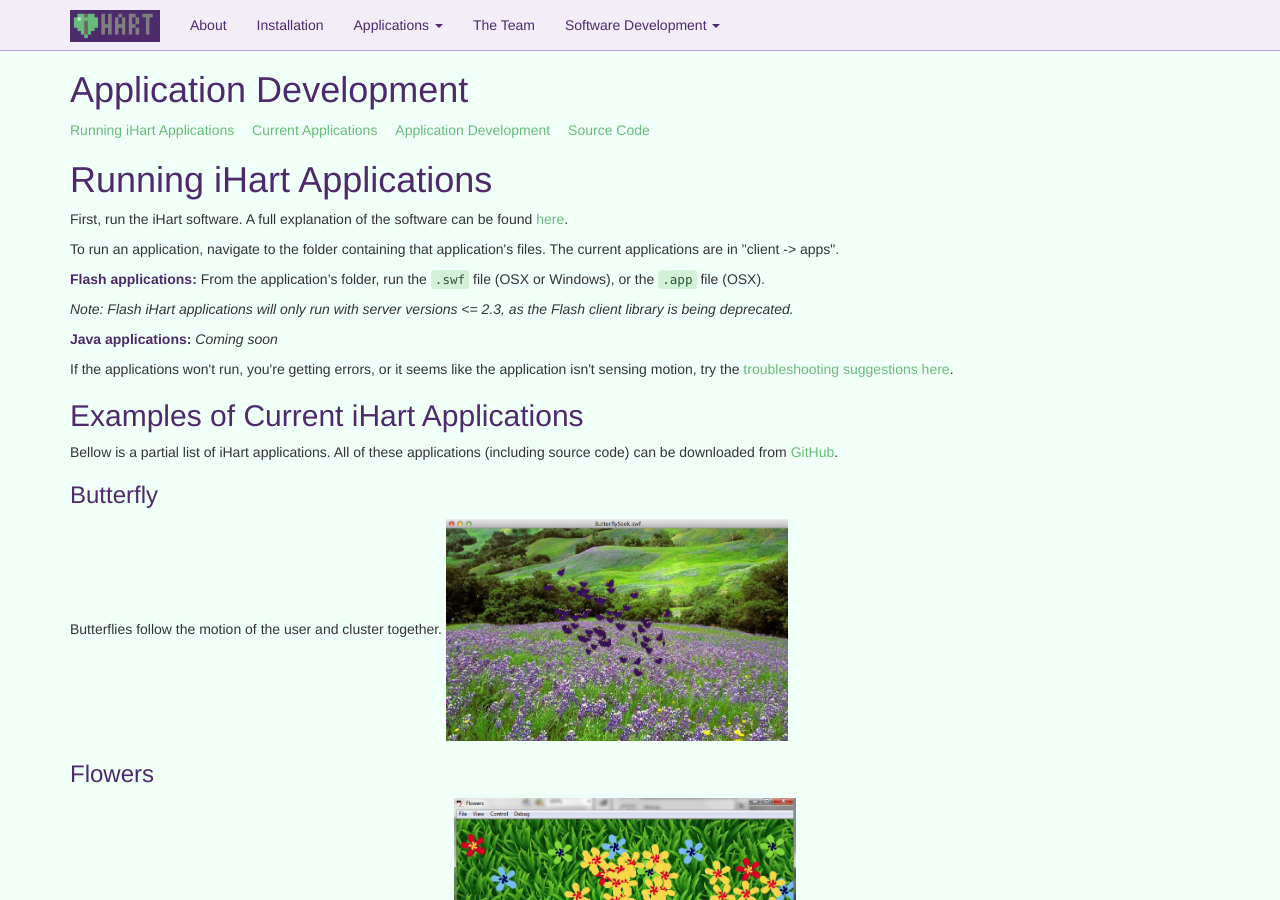
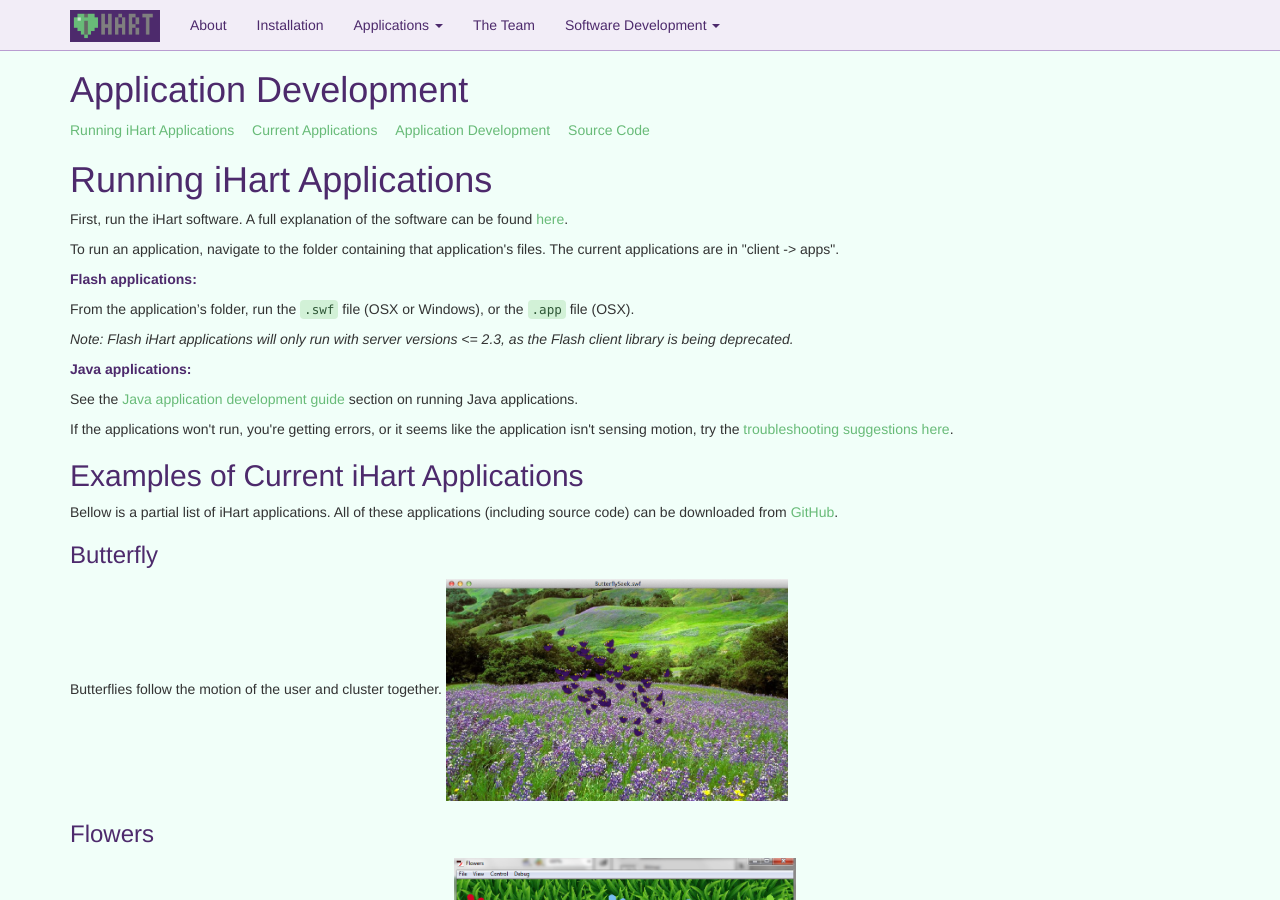
Before and after one commit to ihart-mhc/ihart-mhc.github.io, a Jekyll site: the page built from applications/index.md, in a window 1280 px wide and 900 px high. Built offline with Jekyll 4.4.1, drawn with Linux system fonts in a browser that asks for light colours; nearby versions of some CDN libraries.

```diff
--- a/applications/index.md
+++ b/applications/index.md
@@ -16,12 +16,15 @@
 The current applications are in \"client -> apps\".
 
 **Flash applications:**
+
 From the application's folder, run the `.swf` file (OSX or Windows), or the `.app` file (OSX).
 
 *Note: Flash iHart applications will only run with server versions <= 2.3, as the Flash client library is being deprecated.*
 
+
 **Java applications:**
-*Coming soon*
+
+See the [Java application development guide](/applications/development/java/) section on running Java applications.
 
 If the applications won\'t run, you\'re getting errors, or it seems like the application isn\'t
 sensing motion, try the [troubleshooting suggestions here](/applications/issues).
```
Also changed, not shown: applications/development/java/index.md (+1 -1 lines), 1 other file.
